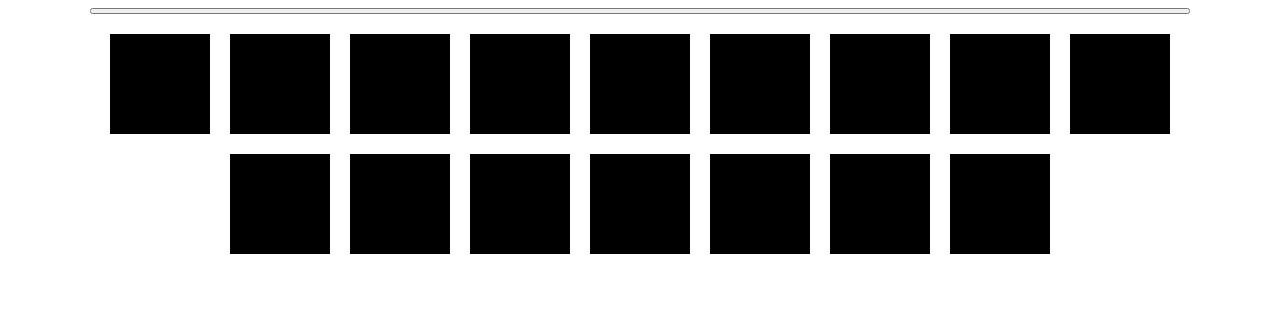
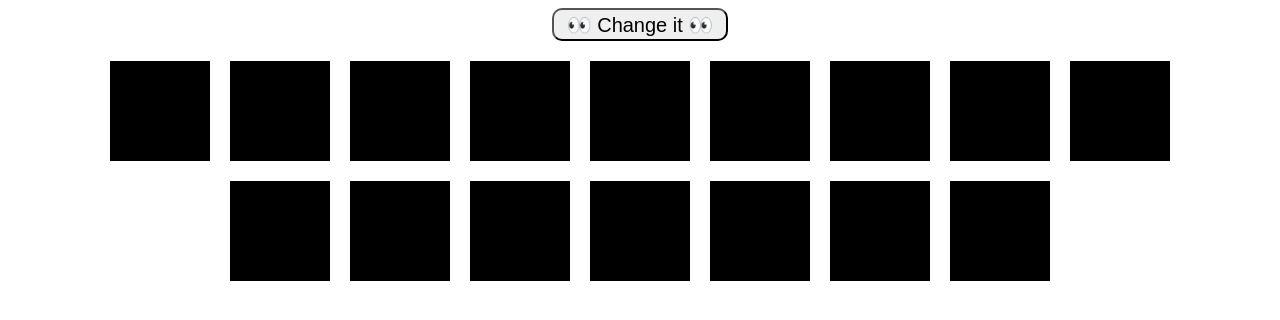
Before and after one commit to SandroCristino/Etch-A-Sketch, a plain HTML site: page index.html in a window 1280 px wide. Drawn offline with Linux system fonts and the light colour scheme.

Commit message:
remove square before add new one

```diff
--- a/index.html
+++ b/index.html
@@ -14,16 +14,31 @@
     <script>
         const button = document.createElement('button');
         const container = document.querySelector('#container');
-        // const body = document.querySelector()
         const color = ['green','blue','yellow','white','brown','purple','lila','lightblue','grey','black'];
 
         container.appendChild(button);
 
+        createSquare(16);
+
+        container.setAttribute('style', 'display:flex; flex-wrap:wrap; gap:20px; justify-content: center');
+        button.setAttribute('style', 'display:block; flex:0 1 100%; margin: 0 42%; height: 33px;  font-size: 20px; border-radius:10px');
+        button.textContent = '👀 Change it 👀';
+        button.addEventListener('click', () => {
+            let input = prompt('How many square do you want?');
+            createSquare(input);
+        })
+
         function createSquare(amount) {
-            while (amount > 0) {
-                const div = document.createElement('div');
+
+            document.querySelectorAll('p').forEach((elem) => elem.remove());
+
+                while (amount > 0) {
+                const div = document.createElement('p');
                 div.classList.add('square');
-                div.setAttribute('style', 'width:100px; height:100px; background:black');
+                div.setAttribute('style', 'width:100px; height:100px; background:black; margin: 0');
+
+
+
                 container.appendChild(div);
                 div.addEventListener('mouseover', (e) => {
                     const random = Math.round(Math.random() * 10 - 1);
@@ -33,13 +48,5 @@
             }
         }
 
-        createSquare(16);
-
-
-        container.setAttribute('style', 'display:flex; flex-wrap:wrap; gap:20px; justify-content: center');
-
-        button.setAttribute('style', 'display:block; flex:1 1 100%')
-
-
     </script>
 </html>
```
Also changed, not shown: 1 other file.
